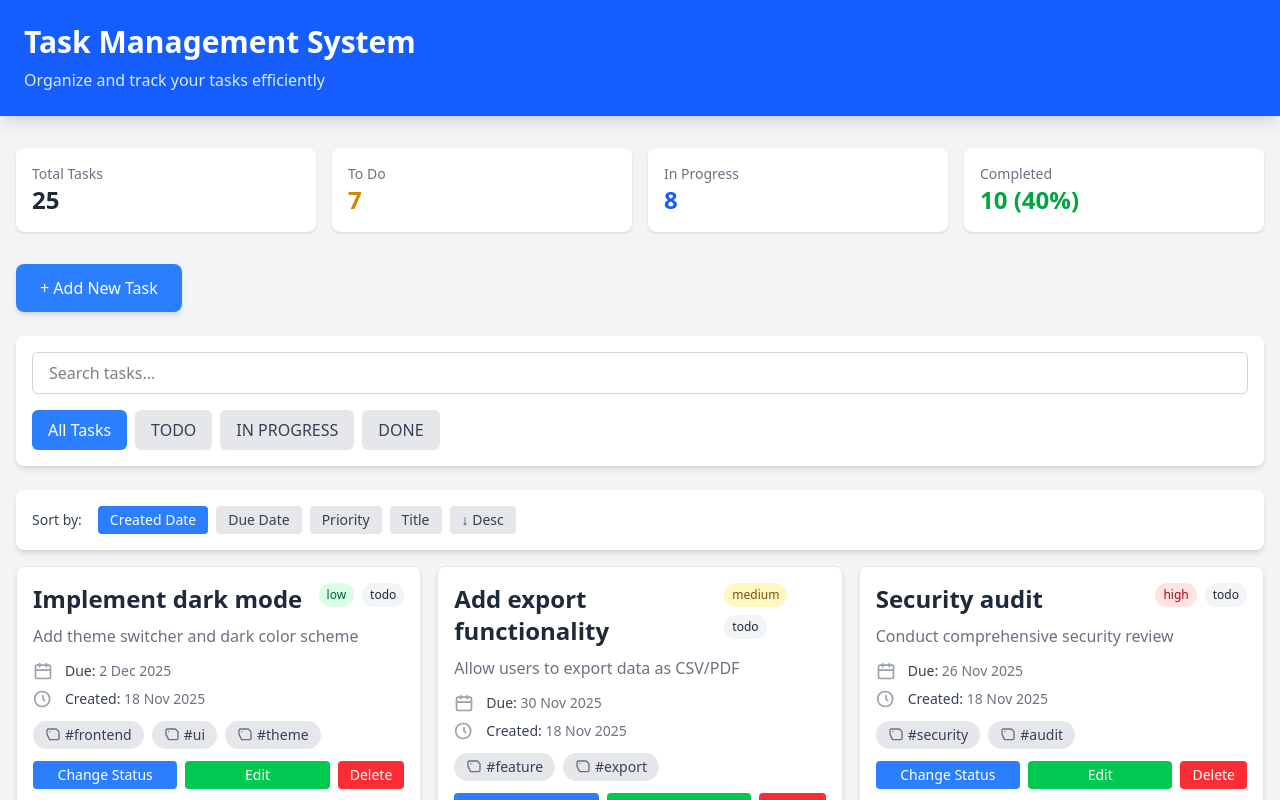
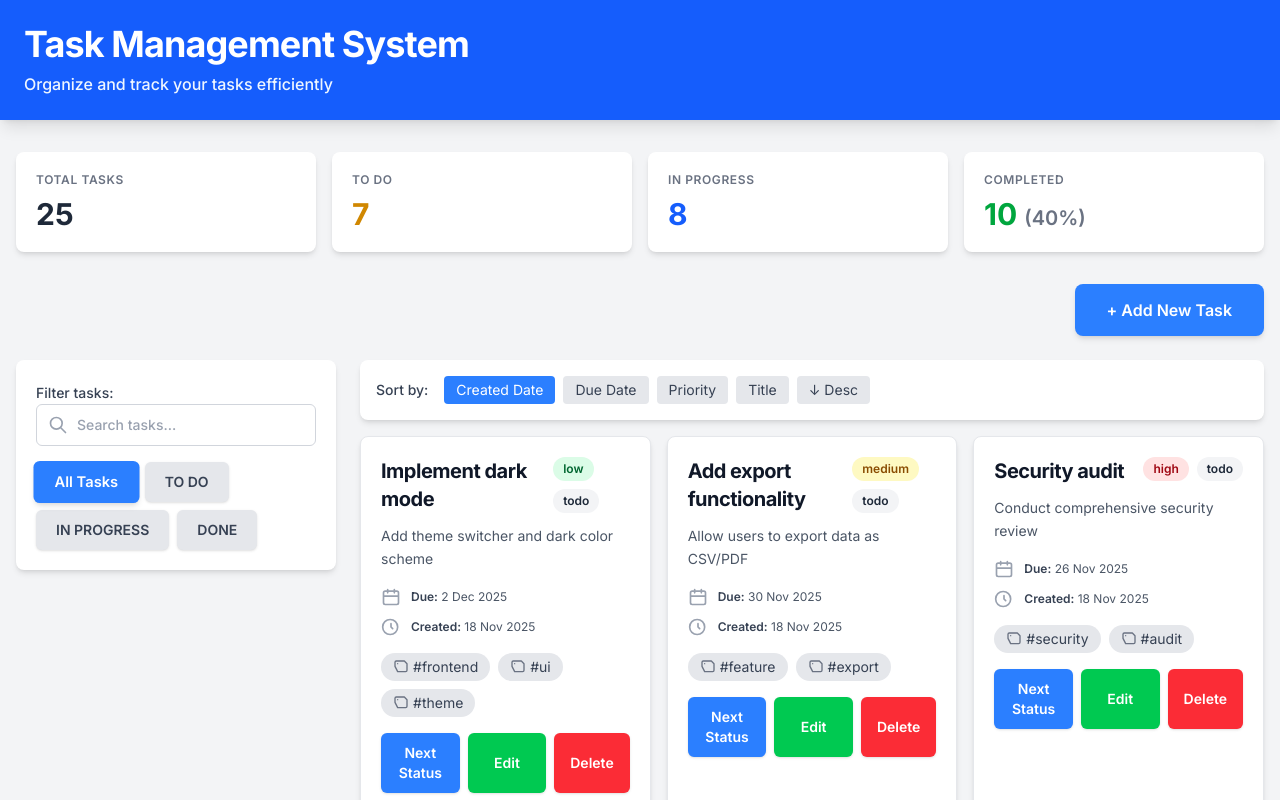
Before and after one commit to hitesh97/candiate-test, a React (Vite) app: page / in a window 1280 px wide. Shown: the top 800 px of the page. Built offline with nearby package versions, Linux system fonts and the light colour scheme.

Commit message:
ux and typography improvements

```diff
--- a/src/app/app.tsx
+++ b/src/app/app.tsx
@@ -28,6 +28,28 @@ export function App() {
     };
   }, [tasks]);
 
+  const filteredTaskCount = useMemo(() => {
+    let filtered = tasks;
+
+    // Apply status filter
+    if (filter !== 'all') {
+      filtered = filtered.filter((task) => task.status === filter);
+    }
+
+    // Apply search filter
+    if (searchQuery) {
+      const lowerQuery = searchQuery.toLowerCase();
+      filtered = filtered.filter(
+        (task) =>
+          task.title.toLowerCase().includes(lowerQuery) ||
+          task.description.toLowerCase().includes(lowerQuery) ||
+          task.tags?.some((tag) => tag.toLowerCase().includes(lowerQuery))
+      );
+    }
+
+    return filtered.length;
+  }, [tasks, filter, searchQuery]);
+
   const handleEditTask = (task: Task) => {
     setEditingTask(task);
   };
@@ -43,8 +65,10 @@ export function App() {
     <div className="min-h-screen bg-gray-100">
       <header className="bg-blue-600 text-white p-6 shadow-lg">
         <div className="container mx-auto">
-          <h1 className="text-3xl font-bold">Task Management System</h1>
-          <p className="text-blue-100 mt-2">
+          <h1 className="text-4xl font-bold tracking-tight">
+            Task Management System
+          </h1>
+          <p className="text-blue-50 mt-2 text-base font-medium">
             Organize and track your tasks efficiently
           </p>
         </div>
@@ -59,33 +83,44 @@ export function App() {
 
         {/* Statistics Dashboard */}
         <div className="grid grid-cols-2 md:grid-cols-4 gap-4 mb-8">
-          <div className="bg-white p-4 rounded-lg shadow">
-            <h3 className="text-gray-500 text-sm">Total Tasks</h3>
-            <p className="text-2xl font-bold text-gray-800">{stats.total}</p>
+          <div className="bg-white p-5 rounded-lg shadow-md">
+            <h3 className="text-gray-500 text-xs font-semibold uppercase tracking-wider mb-2">
+              Total Tasks
+            </h3>
+            <p className="text-3xl font-bold text-gray-800">{stats.total}</p>
           </div>
-          <div className="bg-white p-4 rounded-lg shadow">
-            <h3 className="text-gray-500 text-sm">To Do</h3>
-            <p className="text-2xl font-bold text-yellow-600">{stats.todo}</p>
+          <div className="bg-white p-5 rounded-lg shadow-md">
+            <h3 className="text-gray-500 text-xs font-semibold uppercase tracking-wider mb-2">
+              To Do
+            </h3>
+            <p className="text-3xl font-bold text-yellow-600">{stats.todo}</p>
           </div>
-          <div className="bg-white p-4 rounded-lg shadow">
-            <h3 className="text-gray-500 text-sm">In Progress</h3>
-            <p className="text-2xl font-bold text-blue-600">
+          <div className="bg-white p-5 rounded-lg shadow-md">
+            <h3 className="text-gray-500 text-xs font-semibold uppercase tracking-wider mb-2">
+              In Progress
+            </h3>
+            <p className="text-3xl font-bold text-blue-600">
               {stats.inProgress}
             </p>
           </div>
-          <div className="bg-white p-4 rounded-lg shadow">
-            <h3 className="text-gray-500 text-sm">Completed</h3>
-            <p className="text-2xl font-bold text-green-600">
-              {stats.done} ({stats.completionRate.toFixed(0)}%)
+          <div className="bg-white p-5 rounded-lg shadow-md">
+            <h3 className="text-gray-500 text-xs font-semibold uppercase tracking-wider mb-2">
+              Completed
+            </h3>
+            <p className="text-3xl font-bold text-green-600">
+              {stats.done}{' '}
+              <span className="text-xl font-semibold text-gray-500">
+                ({stats.completionRate.toFixed(0)}%)
+              </span>
             </p>
           </div>
         </div>
 
         {/* Add Task Button */}
-        <div className="mb-6">
+        <div className="mb-6 flex justify-end">
           <button
             onClick={() => setShowForm(!showForm)}
-            className="bg-blue-500 text-white px-6 py-3 rounded-lg hover:bg-blue-600 transition-colors shadow-md"
+            className="bg-blue-500 text-white px-8 py-3.5 rounded-lg hover:bg-blue-600 transition-colors shadow-md font-semibold text-base"
           >
             {showForm ? 'Cancel' : '+ Add New Task'}
           </button>
@@ -104,14 +139,20 @@ export function App() {
           </div>
         )}
 
+        {/* Filter and Task List Section */}
+        <div className="flex flex-col lg:flex-row gap-6 mb-6">
           {/* Filter */}
+          <div className="lg:w-80 lg:shrink-0">
             <TaskFilter
               onFilterChange={setFilter}
               onSearchChange={setSearchQuery}
               activeFilter={filter}
+              taskCount={filteredTaskCount}
             />
+          </div>
 
           {/* Task List */}
+          <div className="flex-1">
             <TaskList
               tasks={tasks}
               filter={filter}
@@ -120,6 +161,8 @@ export function App() {
               onDeleteTask={deleteTask}
               onEditTask={handleEditTask}
             />
+          </div>
+        </div>
       </main>
 
       {/* Edit Task Dialog */}
@@ -140,7 +183,9 @@ export function App() {
 
       <footer className="bg-gray-800 text-white p-4 mt-12">
         <div className="container mx-auto text-center">
-          <p>Task Management System - Technical Test © 2025</p>
+          <p className="text-sm font-medium text-gray-300">
+            Task Management System - Technical Test © 2025
+          </p>
         </div>
       </footer>
     </div>
--- a/src/components/Dialog.tsx
+++ b/src/components/Dialog.tsx
@@ -44,8 +44,10 @@ export const Dialog = ({ isOpen, onClose, title, children }: DialogProps) => {
           onClick={(e) => e.stopPropagation()}
         >
           {/* Header */}
-          <div className="flex items-center justify-between p-4 border-b border-gray-200">
-            <h2 className="text-xl font-semibold text-gray-900">{title}</h2>
+          <div className="flex items-center justify-between p-5 border-b border-gray-200">
+            <h2 className="text-2xl font-bold text-gray-900 tracking-tight">
+              {title}
+            </h2>
             <button
               onClick={onClose}
               className="text-gray-400 hover:text-gray-600 transition-colors"
--- a/src/components/TaskCard.tsx
+++ b/src/components/TaskCard.tsx
@@ -62,21 +62,21 @@ export const TaskCard = ({
   };
 
   return (
-    <div className="bg-white p-4 rounded-lg shadow-md border border-gray-200 hover:shadow-lg transition-shadow">
-      <div className="flex flex-col sm:flex-row sm:justify-between sm:items-start mb-2 gap-2">
-        <h3 className="text-xl sm:text-2xl font-semibold text-gray-800 wrap-break-word">
+    <div className="bg-white p-5 rounded-lg shadow-md border border-gray-200 hover:shadow-lg transition-shadow">
+      <div className="flex flex-col sm:flex-row sm:justify-between sm:items-start mb-3 gap-2">
+        <h3 className="text-lg sm:text-xl font-bold text-gray-900 wrap-break-word tracking-tight">
           {task.title}
         </h3>
         <div className="flex gap-2 flex-wrap">
           <span
-            className={`px-2 py-1 text-xs rounded-full ${
+            className={`px-2.5 py-1 text-xs font-semibold rounded-full ${
               PRIORITY_COLORS[task.priority]
             }`}
           >
             {task.priority}
           </span>
           <span
-            className={`px-2 py-1 text-xs rounded-full ${
+            className={`px-2.5 py-1 text-xs font-semibold rounded-full ${
               STATUS_COLORS[task.status]
             }`}
           >
@@ -85,28 +85,30 @@ export const TaskCard = ({
         </div>
       </div>
 
-      <p className="text-gray-500 mb-3 leading-relaxed">{task.description}</p>
+      <p className="text-gray-600 mb-4 leading-relaxed text-sm">
+        {task.description}
+      </p>
 
-      <div className="text-sm text-gray-500 mb-3 flex flex-col gap-2">
-        <div className="flex items-center gap-3">
+      <div className="text-sm text-gray-600 mb-4 flex flex-col gap-2.5">
+        <div className="flex items-center gap-2.5">
           <CalendarIcon className="text-gray-400" />
-          <span>
-            <span className="text-gray-700 font-medium">Due:</span>{' '}
-            {formatDate(task.dueDate)}
+          <span className="text-xs">
+            <span className="text-gray-700 font-semibold">Due:</span>{' '}
+            <span className="text-gray-600">{formatDate(task.dueDate)}</span>
           </span>
         </div>
 
-        <div className="flex items-center gap-3">
+        <div className="flex items-center gap-2.5">
           <ClockIcon className="text-gray-400" />
-          <span>
-            <span className="text-gray-700 font-medium">Created:</span>{' '}
-            {formatDate(task.createdAt)}
+          <span className="text-xs">
+            <span className="text-gray-700 font-semibold">Created:</span>{' '}
+            <span className="text-gray-600">{formatDate(task.createdAt)}</span>
           </span>
         </div>
       </div>
 
       {task.tags && task.tags.length > 0 && (
-        <div className="mb-3">
+        <div className="mb-4">
           <div className="flex gap-2 flex-wrap">
             {task.tags.map((tag, index) => (
               <TagPill key={index} tag={tag} />
@@ -118,21 +120,21 @@ export const TaskCard = ({
       <div className="flex gap-2 flex-col sm:flex-row">
         <button
           onClick={handleStatusToggle}
-          className="flex-1 bg-blue-500 text-white py-2 sm:py-1 px-3 rounded text-sm hover:bg-blue-600 transition-colors min-h-11 sm:min-h-0"
+          className="flex-1 bg-blue-500 text-white py-2.5 px-4 rounded-md text-sm font-semibold hover:bg-blue-600 transition-colors shadow-sm"
         >
-          Change Status
+          Next Status
         </button>
         {onEdit && (
           <button
             onClick={handleEdit}
-            className="flex-1 bg-green-500 text-white py-2 sm:py-1 px-3 rounded text-sm hover:bg-green-600 transition-colors min-h-11 sm:min-h-0"
+            className="flex-1 bg-green-500 text-white py-2.5 px-4 rounded-md text-sm font-semibold hover:bg-green-600 transition-colors shadow-sm"
           >
             Edit
           </button>
         )}
         <button
           onClick={handleDelete}
-          className="bg-red-500 text-white py-2 sm:py-1 px-3 rounded text-sm hover:bg-red-600 transition-colors min-h-11 sm:min-h-0"
+          className="bg-red-500 text-white py-2.5 px-4 rounded-md text-sm font-semibold hover:bg-red-600 transition-colors shadow-sm"
         >
           Delete
         </button>
--- a/src/components/TaskFilter.tsx
+++ b/src/components/TaskFilter.tsx
@@ -1,16 +1,25 @@
-import { useState, useEffect } from 'react';
+import { useState, useEffect, useCallback } from 'react';
 import { TaskStatus } from '../types/task';
 
 interface TaskFilterProps {
   onFilterChange: (status: TaskStatus | 'all') => void;
   onSearchChange: (query: string) => void;
   activeFilter?: TaskStatus | 'all';
+  taskCount?: number;
 }
+
+const FILTER_OPTIONS = [
+  { value: 'all', label: 'All Tasks' },
+  { value: 'todo', label: 'TO DO' },
+  { value: 'in-progress', label: 'IN PROGRESS' },
+  { value: 'done', label: 'DONE' },
+] as const;
 
 export const TaskFilter = ({
   onFilterChange,
   onSearchChange,
   activeFilter = 'all',
+  taskCount,
 }: TaskFilterProps) => {
   const [searchInput, setSearchInput] = useState('');
 
@@ -23,43 +32,107 @@ export const TaskFilter = ({
     return () => clearTimeout(timeoutId);
   }, [searchInput, onSearchChange]);
 
-  const handleSearch = (e: React.ChangeEvent<HTMLInputElement>) => {
+  const handleSearch = useCallback((e: React.ChangeEvent<HTMLInputElement>) => {
     setSearchInput(e.target.value);
-  };
+  }, []);
 
-  const handleFilterClick = (filter: TaskStatus | 'all') => {
+  const handleFilterClick = useCallback(
+    (filter: TaskStatus | 'all') => {
       onFilterChange(filter);
-  };
+    },
+    [onFilterChange]
+  );
+
+  const handleClearSearch = useCallback(() => {
+    setSearchInput('');
+  }, []);
 
   return (
-    <div className="bg-white p-4 rounded-lg shadow-md mb-6">
+    <div className="bg-white p-5 rounded-lg shadow-md mb-6">
+      {/* Search Input */}
+      <label className="text-sm font-medium text-gray-700">Filter tasks:</label>
       <div className="mb-4">
+        <div className="relative">
+          <div className="absolute inset-y-0 left-0 pl-3 flex items-center pointer-events-none">
+            <svg
+              className="h-5 w-5 text-gray-400"
+              fill="none"
+              stroke="currentColor"
+              viewBox="0 0 24 24"
+              aria-hidden="true"
+            >
+              <path
+                strokeLinecap="round"
+                strokeLinejoin="round"
+                strokeWidth={2}
+                d="M21 21l-6-6m2-5a7 7 0 11-14 0 7 7 0 0114 0z"
+              />
+            </svg>
+          </div>
           <input
             type="text"
             placeholder="Search tasks..."
             value={searchInput}
             onChange={handleSearch}
-          className="w-full px-4 py-2 border border-gray-300 rounded-md focus:outline-none focus:ring-2 focus:ring-blue-500"
+            className="w-full pl-10 pr-10 py-2.5 border border-gray-300 rounded-md focus:outline-none focus:ring-2 focus:ring-blue-500 text-sm font-medium placeholder:text-gray-400"
+            aria-label="Search tasks"
           />
+          {searchInput && (
+            <button
+              type="button"
+              onClick={handleClearSearch}
+              className="absolute inset-y-0 right-0 pr-3 flex items-center text-gray-400 hover:text-gray-600 transition-colors"
+              aria-label="Clear search"
+            >
+              <svg
+                className="h-5 w-5"
+                fill="none"
+                stroke="currentColor"
+                viewBox="0 0 24 24"
+              >
+                <path
+                  strokeLinecap="round"
+                  strokeLinejoin="round"
+                  strokeWidth={2}
+                  d="M6 18L18 6M6 6l12 12"
+                />
+              </svg>
+            </button>
+          )}
+        </div>
       </div>
 
+      {/* Filter Buttons */}
       <div className="flex gap-2 flex-wrap">
-        {(['all', 'todo', 'in-progress', 'done'] as const).map((filter) => (
+        {FILTER_OPTIONS.map(({ value, label }) => (
           <button
-            key={filter}
-            onClick={() => handleFilterClick(filter)}
-            className={`px-4 py-2 rounded-md transition-colors ${
-              activeFilter === filter
-                ? 'bg-blue-500 text-white'
-                : 'bg-gray-200 text-gray-700 hover:bg-gray-300'
+            key={value}
+            onClick={() => handleFilterClick(value)}
+            className={`px-5 py-2.5 rounded-md transition-all duration-200 text-sm font-semibold ${
+              activeFilter === value
+                ? 'bg-blue-500 text-white shadow-md scale-105'
+                : 'bg-gray-200 text-gray-700 hover:bg-gray-300 shadow-sm hover:shadow'
             }`}
+            aria-label={`Filter by ${label}`}
+            aria-pressed={activeFilter === value}
           >
-            {filter === 'all'
-              ? 'All Tasks'
-              : filter.replace('-', ' ').toUpperCase()}
+            {label}
           </button>
         ))}
       </div>
+
+      {/* Results count */}
+      {taskCount !== undefined && searchInput && (
+        <div className="mt-3 text-sm text-gray-600 font-medium">
+          {taskCount === 0 ? (
+            <span className="text-gray-500">No tasks found</span>
+          ) : (
+            <span>
+              Found {taskCount} {taskCount === 1 ? 'task' : 'tasks'}
+            </span>
+          )}
+        </div>
+      )}
     </div>
   );
 };
--- a/src/styles.css
+++ b/src/styles.css
@@ -1,3 +1,11 @@
+@import url('https://fonts.googleapis.com/css2?family=Inter:wght@300;400;500;600;700;800&display=swap');
 @import 'tailwindcss';
 
-/* You can add global styles to this file, and also import other style files */
+/* Dashboard Typography System */
+body {
+  font-family: 'Inter', -apple-system, BlinkMacSystemFont, 'Segoe UI', 'Roboto',
+    sans-serif;
+  -webkit-font-smoothing: antialiased;
+  -moz-osx-font-smoothing: grayscale;
+  font-feature-settings: 'cv02', 'cv03', 'cv04', 'cv11';
+}
```
Also changed, not shown: src/components/TaskForm.tsx (+23 -21 lines), 1 other file (tests, documents, lock files or other folders). Lines whose indentation alone changed are shown as unchanged.
